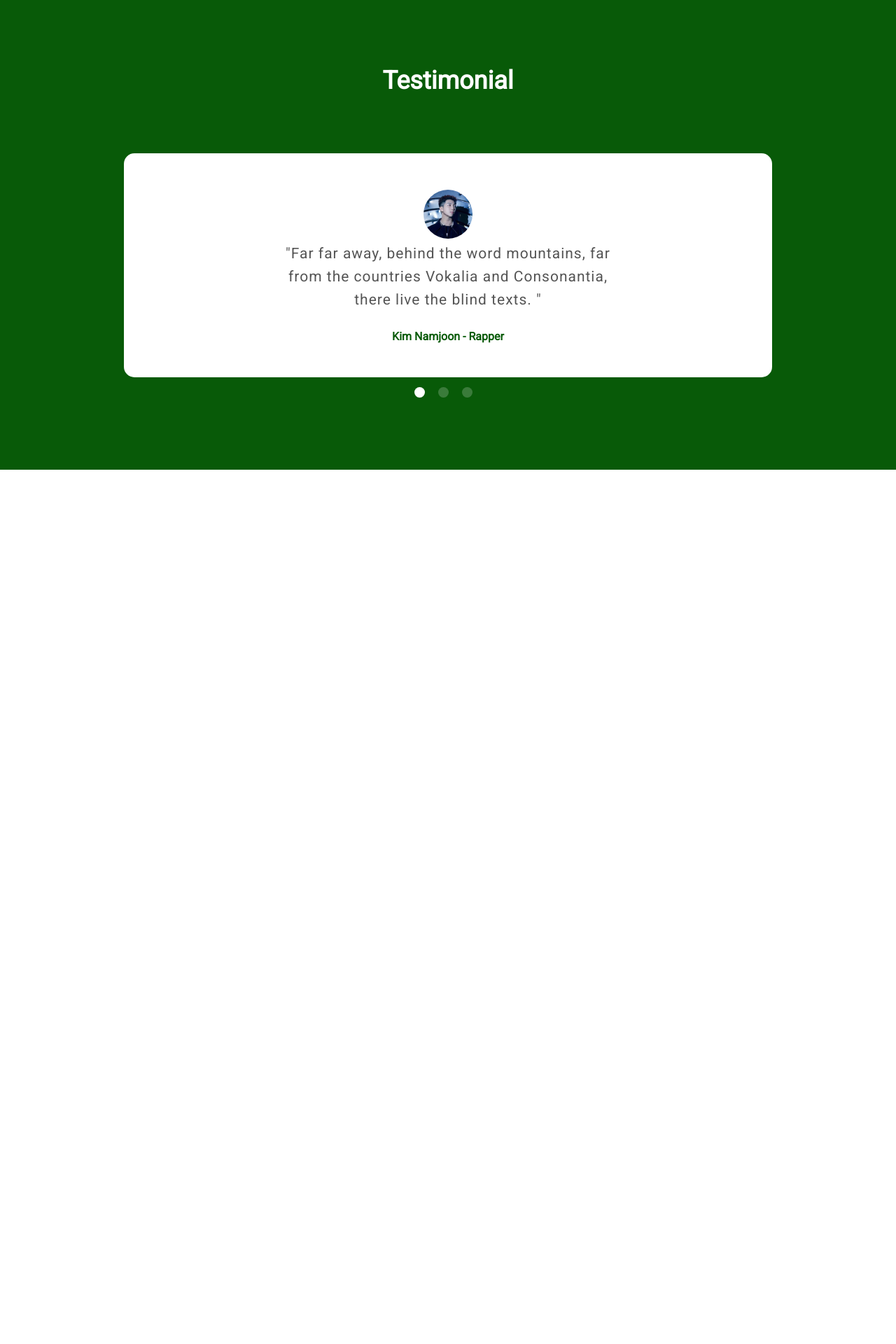
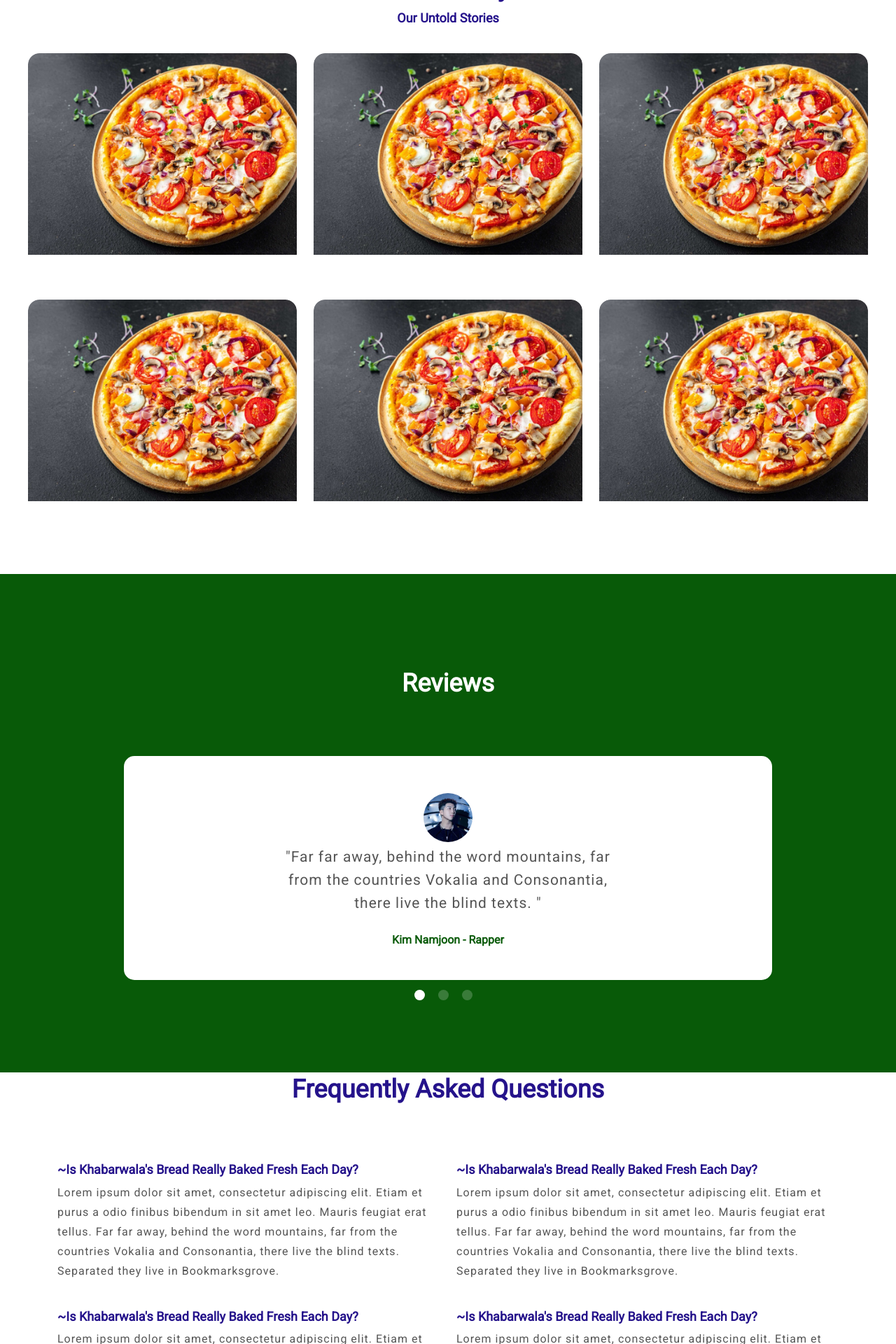
Before and after one commit to NowshinTasnia/KhabarwalaWebsite, a PHP site: page / in a window 1280 px wide; the page is wider, and only the part inside the window is pictured. Shown: the part 3680-5600 px from the top of that part at 70% size. Before the commit the page ends 4351 px from the top of that part, so only its background shows below. Run offline with PHP 8.4, Linux system fonts and the light colour scheme.

Commit message:
17th June, 2025 -- 2nd edition

```diff
--- a/css/style.css
+++ b/css/style.css
@@ -43,6 +43,7 @@ ol {
     --black-color: #000;
     --primary-font: 'Roboto', sans-serif;
     --secondry-font: 'Quicksand', sans-serif;
+    --dark-bg: rgba(0,0,0,0.7);
 }
 
 html {
@@ -173,7 +174,7 @@ p {
 }
 
 .counter-section h2,
-.testimonial-section h2,
+.reviews-section h2,
 .book-food-text h2 {
     color: var(--white-color);
 }
@@ -365,16 +366,76 @@ explore food section Design
 }
 
 
+
 /*
 ============================
-testimonial section section Design
+gallery section Design
 ============================
 */
-.testimonial-section{
+
+.gallery .gallery-container{
+    display: block;
+    grid-template-columns: repeat(auto-fit, minmax(30rem, 1fr));
+    gap: 2rem;
+    margin: 2.5rem;
+}
+
+.gallery .gallery-container .col-lg-4 {
+    position: relative;
+    display: flex;
+    padding-bottom: 2rem;
+}
+.gallery .gallery-container .box{
+    height: 100%;
+    width: 100%;
+    position: relative;
+    overflow: hidden;
+    border-radius: 1rem;
+}
+
+.gallery .gallery-container .box img{
+    height: 100%;
+    width: 100%;
+    object-fit: cover;
+    border-radius: 1rem;
+    padding-bottom: 2rem;
+}
+
+.gallery .gallery-container .box .icon{
+    display: none;
+    align-items: center;
+    justify-content: center;
+    position: absolute;
+    top: 0; left: 0;
+    z-index: 10;
+    height: 100%;
+    width: 100%;
+    background: var(--dark-bg);
+    border-radius: 1rem;
+}
+
+.gallery .gallery-container .box .icon i{
+    font-size: 6rem;
+    color: var(--white-color);
+}
+
+.gallery .gallery-container .box:hover .icon{
+    display: flex;
+    border-radius: 1rem;
+}
+
+
+
+/*
+============================
+reviews section section Design
+============================
+*/
+.reviews-section{
     background-color: var(--primary-color);
 }
 
-.testimonial-section .carousel-item{
+.reviews-section .carousel-item{
     margin-top: 3rem;
     padding: 10rem 3.125rem;
     background-color: var(--white-color);
@@ -382,21 +443,21 @@ testimonial section section Design
     text-align: center;
 }
 
-.testimonial-section .carousel-caption img{
+.reviews-section .carousel-caption img{
     max-width: 5rem;
     border-radius: 50%;
     padding: 0.3125rem;
 }
 
-.testimonial-section .carousel-item .carousel-caption p{
+.reviews-section .carousel-item .carousel-caption p{
     font-size: 1.3125rem;
     line-height: 2.0625rem;
     padding: 0 11% 0.625rem;
 }
-.testimonial-section .carousel-indicators{
+.reviews-section .carousel-indicators{
     bottom: -2.8125rem;
 }
-.testimonial-section .carousel-indicators button{
+.reviews-section .carousel-indicators button{
     width: 15px;
     height: 15px;
     outline: none;
@@ -406,6 +467,54 @@ testimonial section section Design
     opacity: 0.2;
 }
 
-.testimonial-section .carousel-indicators button.active{
+.reviews-section .carousel-indicators button.active{
     opacity: 1;
 }
+
+
+/*
+============================
+faq design
+============================
+*/
+.faq h4 span{
+    color: var(--primary-color);
+    font-size: 1.875rem;
+    margin-right: 0.3125rem;
+}
+
+.book-food{
+    width: 100%;
+    background: url('../images/bg-3.png') no-repeat center;
+    background-size: cover;
+    background-attachment: fixed;
+    background-position: 0 71.9125px;
+    padding: 4.375rem 0;
+}
+
+
+/*
+============================
+footer design
+============================
+*/
+.footer{
+    background: var(--primary-color);
+}
+
+.footer .footer-link{
+    font-size: 1rem;
+    color: var(--white-color);
+    padding: 0 1.875rem;
+}
+
+.footer .footer-link:hover{
+    color: var(--white-color) !important;
+}
+
+.footer a i{
+    font-size: 1.5rem;
+    color: var(--primary-color);
+    padding: 0 1rem;
+
+}
--- a/index.html
+++ b/index.html
@@ -9,8 +9,11 @@
     <title>Khabarwala</title>
 
     <!-- bootstrap CDN -->
-    <link href="https://cdn.jsdelivr.net/npm/bootstrap@5.0.1/dist/css/bootstrap.min.css" rel="stylesheet">
-    <link rel="stylesheet" href="https://cdnjs.cloudflare.com/ajax/libs/font-awesome/5.15.2/css/all.min.css">
+    <!-- <link href="https://cdn.jsdelivr.net/npm/bootstrap@5.0.1/dist/css/bootstrap.min.css" rel="stylesheet"> -->
+    <link href="https://cdn.jsdelivr.net/npm/bootstrap@5.3.6/dist/css/bootstrap.min.css" rel="stylesheet">
+    <!-- <link rel="stylesheet" href="https://cdnjs.cloudflare.com/ajax/libs/font-awesome/5.15.2/css/all.min.css"> -->
+    <link rel="stylesheet" href="https://cdnjs.cloudflare.com/ajax/libs/font-awesome/6.7.2/css/all.min.css">
+
 
     <!-- OWN CSS -->
     <link rel="stylesheet" href="css/style.css">
@@ -45,7 +48,7 @@
                             <a class="nav-link" href="#explore-food">Explore Foods</a>
                         </li>
                         <li class="nav-item">
-                            <a class="nav-link" href="#testimonial">Reviews</a>
+                            <a class="nav-link" href="#reviews">Reviews</a>
                         </li>
                         <li class="nav-item">
                             <a class="nav-link" href="#faq">FAQ</a>
@@ -233,12 +236,89 @@
     </section>
 
 
-    <!-- Section-5 testimonial-->
-    <section id="testimonial">
-        <div class="wrapper testimonial-section">
+
+    <!-- section gallery  -->
+    <section class="gallery" id="gallery">
+        <div class="heading">
+            <span>
+                <h2 style="text-align: center;">Our Gallery</h2>
+            </span>
+            <h4 style="text-align: center;">our untold stories</h4>
+        </div>
+        <div class="gallery-container">
+            <div class="row">
+                <div class="col-lg-4">
+                    <a href="images/food-5.png" class="box">
+                        <img src="images/food-5.png" alt="">
+                        <div class="icon"><i class="fas fa-plus"></i></div>
+                    </a>
+                </div>
+                <div class="col-lg-4">
+                    <a href="images/food-5.png" class="box">
+                        <img src="images/food-5.png" alt="">
+                        <div class="icon"><i class="fas fa-plus"></i></div>
+                    </a>
+                </div>
+                <div class="col-lg-4">
+                    <a href="images/food-5.png" class="box">
+                        <img src="images/food-5.png" alt="">
+                        <div class="icon"><i class="fas fa-plus"></i></div>
+                    </a>
+                </div>
+                <div class="col-lg-4">
+                    <a href="images/food-5.png" class="box">
+                        <img src="images/food-5.png" alt="">
+                        <div class="icon"><i class="fas fa-plus"></i></div>
+                    </a>
+                </div>
+                <div class="col-lg-4">
+                    <a href="images/food-5.png" class="box">
+                        <img src="images/food-5.png" alt="">
+                        <div class="icon"><i class="fas fa-plus"></i></div>
+                    </a>
+                </div>
+                <div class="col-lg-4">
+                    <a href="images/food-5.png" class="box">
+                        <img src="images/food-5.png" alt="">
+                        <div class="icon"><i class="fas fa-plus"></i></div>
+                    </a>
+                </div>
+            </div>
+            <!-- <a href="images/food-5.png" class="box">
+                <img src="images/food-5.png" alt="">
+                <div class="icon"><i class="fas fa-plus"></i></div>
+            </a>
+            <a href="images/food-6.png" class="box">
+                <img src="images/food-6.png" alt="">
+                <div class="icon"><i class="fas fa-plus"></i></div>
+            </a>
+            <a href="images/food-7.png" class="box">
+                <img src="images/food-7.png" alt="">
+                <div class="icon"><i class="fas fa-plus"></i></div>
+            </a>
+            <a href="images/food-8.png" class="box">
+                <img src="images/food-8.png" alt="">
+                <div class="icon"><i class="fas fa-plus"></i></div>
+            </a>
+            <a href="images/food-9.png" class="box">
+                <img src="images/food-9.png" alt="">
+                <div class="icon"><i class="fas fa-plus"></i></div>
+            </a>
+            <a href="images/food-10.png" class="box">
+                <img src="images/food-10.png" alt="">
+                <div class="icon"><i class="fas fa-plus"></i></div>
+            </a> -->
+        </div>
+    </section>
+
+
+
+    <!-- Section-5 reviews-->
+    <section id="reviews">
+        <div class="wrapper reviews-section">
             <div class="container text-center">
                 <div class="text-center pb-4">
-                    <h2>Testimonial</h2>
+                    <h2>reviews</h2>
                 </div>
                 <div class="row">
                     <div class="col-sm-12 col-lg-10 offset-lg-1">
@@ -284,6 +364,102 @@
         </div>
     </section>
 
+
+    <!-- Section-6 faq-->
+    <section id="faq">
+        <div class="faq-wrapper">
+            <div class="container">
+                <div class="row">
+                    <div class="col-sm-12">
+                        <div class="text-center pb-4">
+                            <h2>frequently asked questions</h2>
+                        </div>
+                    </div>
+                </div>
+                <div class="row pt-5">
+                    <div class="col-sm-6 mb-4">
+                        <h4><span>~</span>is khabarwala's bread really baked fresh each day?</h4>
+                        <p>Lorem ipsum dolor sit amet, consectetur adipiscing elit. Etiam et purus a odio finibus
+                            bibendum in sit amet leo. Mauris feugiat erat tellus. Far far away, behind the word
+                            mountains, far from the countries Vokalia and Consonantia, there live the blind texts.
+                            Separated they live in Bookmarksgrove.</p>
+                    </div>
+                    <div class="col-sm-6 mb-4">
+                        <h4><span>~</span>is khabarwala's bread really baked fresh each day?</h4>
+                        <p>Lorem ipsum dolor sit amet, consectetur adipiscing elit. Etiam et purus a odio finibus
+                            bibendum in sit amet leo. Mauris feugiat erat tellus. Far far away, behind the word
+                            mountains, far from the countries Vokalia and Consonantia, there live the blind texts.
+                            Separated they live in Bookmarksgrove.</p>
+                    </div>
+                    <div class="col-sm-6 mb-4">
+                        <h4><span>~</span>is khabarwala's bread really baked fresh each day?</h4>
+                        <p>Lorem ipsum dolor sit amet, consectetur adipiscing elit. Etiam et purus a odio finibus
+                            bibendum in sit amet leo. Mauris feugiat erat tellus. Far far away, behind the word
+                            mountains, far from the countries Vokalia and Consonantia, there live the blind texts.
+                            Separated they live in Bookmarksgrove.</p>
+                    </div>
+                    <div class="col-sm-6 mb-4">
+                        <h4><span>~</span>is khabarwala's bread really baked fresh each day?</h4>
+                        <p>Lorem ipsum dolor sit amet, consectetur adipiscing elit. Etiam et purus a odio finibus
+                            bibendum in sit amet leo. Mauris feugiat erat tellus. Far far away, behind the word
+                            mountains, far from the countries Vokalia and Consonantia, there live the blind texts.
+                            Separated they live in Bookmarksgrove.</p>
+                    </div>
+                </div>
+            </div>
+        </div>
+    </section>
+
+
+    <!-- section-7 book-food-->
+    <section id="book-food">
+        <div class="book-food">
+            <div class="container book-food-text">
+                <div class="row text-center">
+                    <div class="col-lg-9 col-md-12">
+                        <h2>Baked fresh daily by bakers with passion.</h2>
+                    </div>
+                    <div class="col-lg-3 col-md-12 mt-lg-0 mt-4">
+                        <button class="main-btn">Learn more</button>
+                    </div>
+                </div>
+            </div>
+        </div>
+    </section>
+
+
+    <!-- section-8 footer -->
+    <footer id="footer">
+        <div class="footer py-5">
+            <div class="container">
+                <div class="row">
+                    <div class="col-md-12 text-center">
+                        <a href="#" class="footer-link">Register</a>
+                        <a href="#" class="footer-link">Forum</a>
+                        <a href="#" class="footer-link">Affiliate</a>
+                        <a href="#" class="footer-link">FAQ</a>
+                        <div class="footer-social pt-4 text-center">
+                            <a href="#"><i class="fab fa-facebook-f"></i></a>
+                            <a href="#"><i class="fab fa-twitter"></i></a>
+                            <a href="#"><i class="fab fa-youtube"></i></a>
+                            <a href="#"><i class="fab fa-linkedin"></i></a>
+                            <a href="#"><i class="fab fa-github"></i></a>
+                        </div>
+                    </div>
+                    <div class="col-sm-12">
+                        <div class="footer-copy">
+                            <div class="copy-right text-center pt-5">
+                                <p class="text-light">Nowshin Tasnia &copy Copyright</p>
+                            </div>
+                        </div>
+                    </div>
+                </div>
+            </div>
+        </div>
+    </footer>
+
+
+
     <!-- OWN JS -->
     <script src="js/script.js"></script>
 
@@ -291,7 +467,14 @@
     <script src="https://cdn.jsdelivr.net/npm/@popperjs/core@2.11.6/dist/umd/popper.min.js"></script>
 
     <!-- Bootstrap JS -->
-    <script src="https://cdn.jsdelivr.net/npm/bootstrap@5.1.0/dist/js/bootstrap.bundle.min.js"></script>
+    <!-- <script src="https://cdn.jsdelivr.net/npm/bootstrap@5.1.0/dist/js/bootstrap.bundle.min.js"></script> -->
+    <!-- <script src="	https://cdn.jsdelivr.net/npm/bootstrap@5.3.6/dist/js/bootstrap.bundle.min.js"></script> -->
+    <script src="https://cdn.jsdelivr.net/npm/@popperjs/core@2.11.8/dist/umd/popper.min.js"
+        integrity="sha384-I7E8VVD/ismYTF4hNIPjVp/Zjvgyol6VFvRkX/vR+Vc4jQkC+hVqc2pM8ODewa9r"
+        crossorigin="anonymous"></script>
+    <script src="https://cdn.jsdelivr.net/npm/bootstrap@5.3.6/dist/js/bootstrap.min.js"
+        integrity="sha384-RuyvpeZCxMJCqVUGFI0Do1mQrods/hhxYlcVfGPOfQtPJh0JCw12tUAZ/Mv10S7D"
+        crossorigin="anonymous"></script>
     <!-- default js -->
     <!-- <script src="js/bootstrap.min.js"></script> -->
 
```
Also changed, not shown: css/responsivr-style.css (+30 -1 lines), images/food-10.png (added), images/food-9.png (added).
